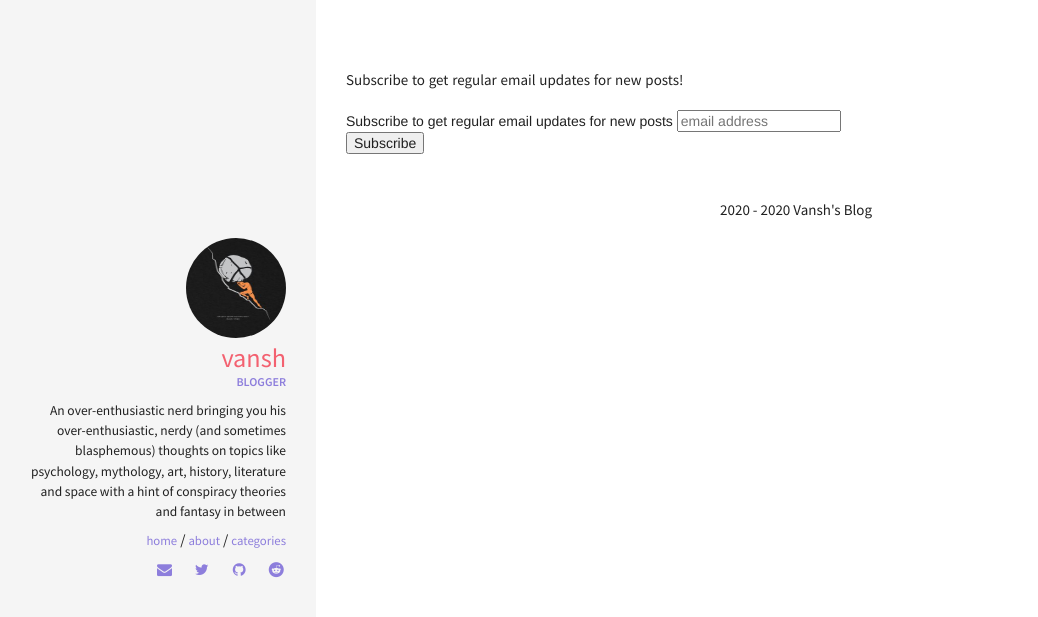
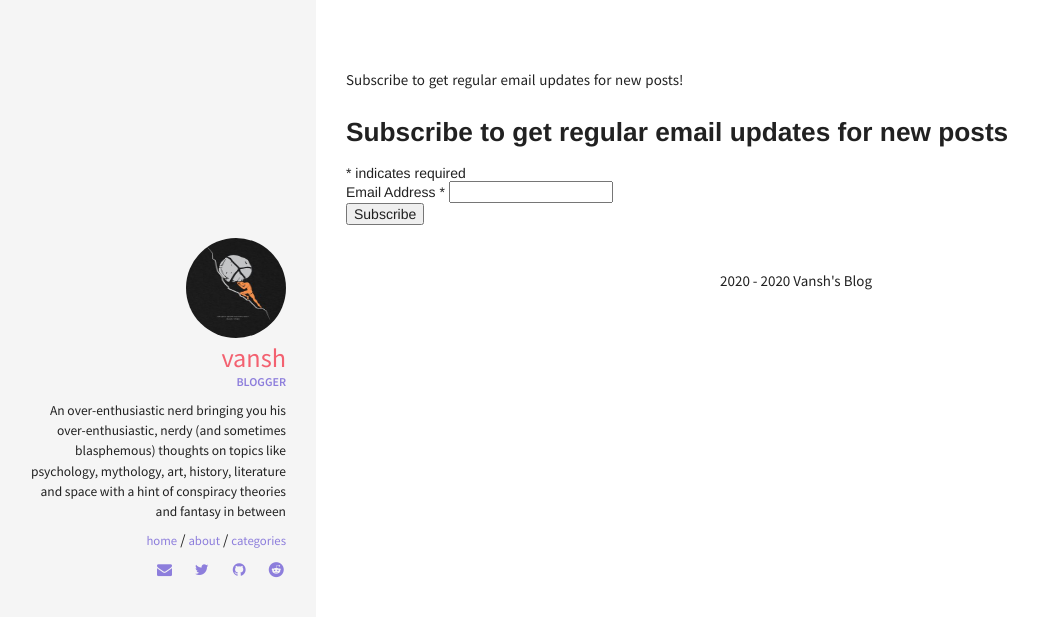
Before and after one commit to Vansh921/Website, a Jekyll site: the page built from contact.md, in a window 1280 px wide. Shown: the top 617 px of the page, without its empty margins (4-1042 px from the left). Built offline with Jekyll 4.4.1, drawn with Linux system fonts in a browser that asks for light colours; comment, search, counter and statistics services are not loaded.

Commit message:
Update contact.md

```diff
--- a/contact.md
+++ b/contact.md
@@ -6,22 +6,30 @@
 Subscribe to get regular email updates for new posts!
 
 <!-- Begin Mailchimp Signup Form -->
-<link href="//cdn-images.mailchimp.com/embedcode/horizontal-slim-10_7.css" rel="stylesheet" type="text/css">
+<link href="//cdn-images.mailchimp.com/embedcode/classic-10_7.css" rel="stylesheet" type="text/css">
 <style type="text/css">
-	#mc_embed_signup{background:#fff; clear:left; font:14px Helvetica,Arial,sans-serif; width:100%;}
+	#mc_embed_signup{background:#fff; clear:left; font:14px Helvetica,Arial,sans-serif; }
 	/* Add your own Mailchimp form style overrides in your site stylesheet or in this style block.
 	   We recommend moving this block and the preceding CSS link to the HEAD of your HTML file. */
 </style>
 <div id="mc_embed_signup">
 <form action="https://mythsandmuses.us10.list-manage.com/subscribe/post?u=6df40a34a15c80913dc03e1a8&amp;id=6c5b854451" method="post" id="mc-embedded-subscribe-form" name="mc-embedded-subscribe-form" class="validate" target="_blank" novalidate>
     <div id="mc_embed_signup_scroll">
-	<label for="mce-EMAIL">Subscribe to get regular email updates for new posts</label>
-	<input type="email" value="" name="EMAIL" class="email" id="mce-EMAIL" placeholder="email address" required>
-    <!-- real people should not fill this in and expect good things - do not remove this or risk form bot signups-->
+	<h2>Subscribe to get regular email updates for new posts</h2>
+<div class="indicates-required"><span class="asterisk">*</span> indicates required</div>
+<div class="mc-field-group">
+	<label for="mce-EMAIL">Email Address  <span class="asterisk">*</span>
+</label>
+	<input type="email" value="" name="EMAIL" class="required email" id="mce-EMAIL">
+</div>
+	<div id="mce-responses" class="clear">
+		<div class="response" id="mce-error-response" style="display:none"></div>
+		<div class="response" id="mce-success-response" style="display:none"></div>
+	</div>    <!-- real people should not fill this in and expect good things - do not remove this or risk form bot signups-->
     <div style="position: absolute; left: -5000px;" aria-hidden="true"><input type="text" name="b_6df40a34a15c80913dc03e1a8_6c5b854451" tabindex="-1" value=""></div>
     <div class="clear"><input type="submit" value="Subscribe" name="subscribe" id="mc-embedded-subscribe" class="button"></div>
     </div>
 </form>
 </div>
-
+<script type='text/javascript' src='//s3.amazonaws.com/downloads.mailchimp.com/js/mc-validate.js'></script><script type='text/javascript'>(function($) {window.fnames = new Array(); window.ftypes = new Array();fnames[0]='EMAIL';ftypes[0]='email';fnames[1]='FNAME';ftypes[1]='text';fnames[2]='LNAME';ftypes[2]='text';}(jQuery));var $mcj = jQuery.noConflict(true);</script>
 <!--End mc_embed_signup-->
```
